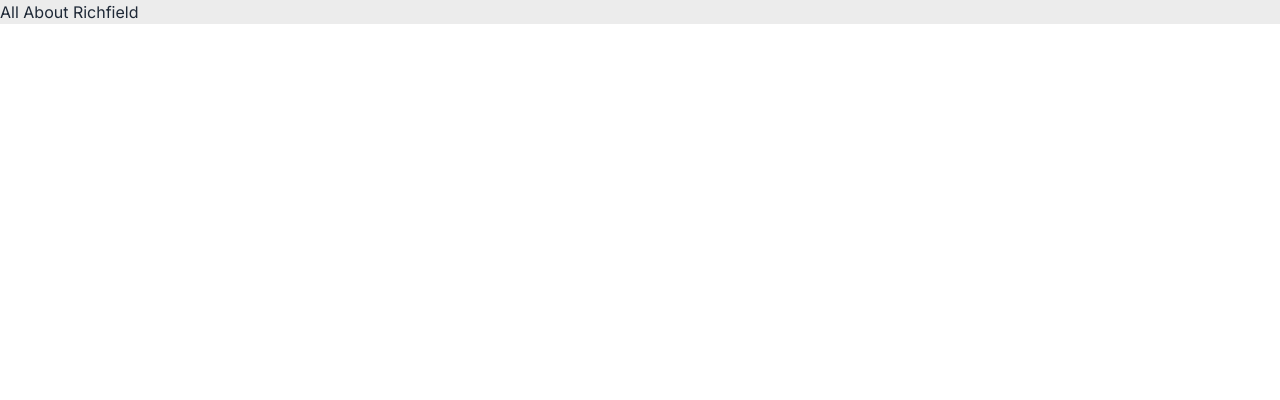
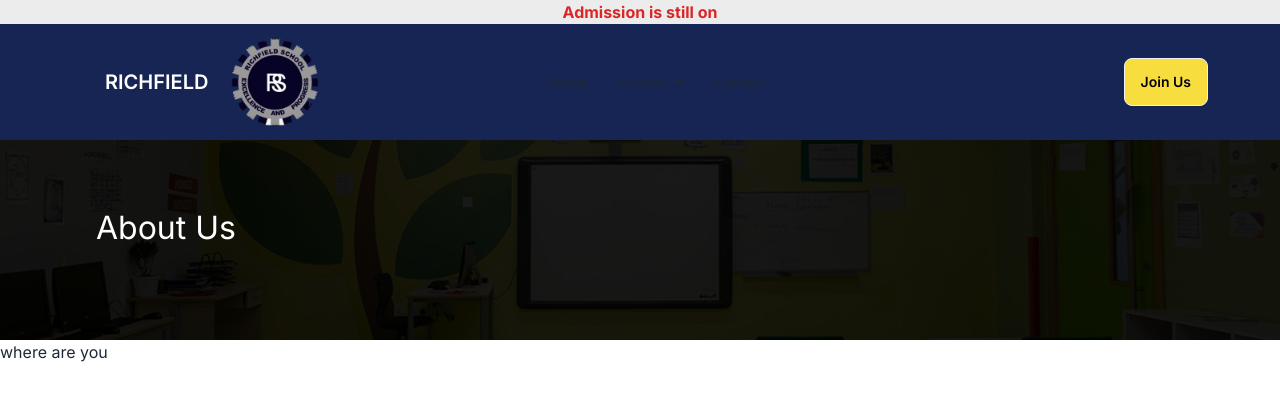
Before and after one commit to Jimohax/RichfieldSchoolApp, a Next.js app in the folder richfieldschoolapp/: page /about in a window 1280 px wide. Shown: the top 400 px of the page. Built offline with nearby package versions, Linux system fonts and the light colour scheme.

Commit message:
pages added

```diff
--- a/richfieldschoolapp/app/about/page.tsx
+++ b/richfieldschoolapp/app/about/page.tsx
@@ -1,8 +1,13 @@
+import NavBar from '@/components/navBar/NavBar'
+import SectionBanner from '@/components/SectionBanner/SectionBanner'
 import React from 'react'
 
 const About = () => {
   return (
-    <div>All About Richfield</div>
+    <>
+      <NavBar/>
+      <SectionBanner/>
+    </>
   )
 }
 
--- a/richfieldschoolapp/components/Hero/Hero.jsx
+++ b/richfieldschoolapp/components/Hero/Hero.jsx
@@ -11,7 +11,7 @@ import event4 from "../../public/img/event4.jpg";
 const Hero = () => {
 	return (
 		<>
-			<div className="bg-blue-900  w-full flex align-center  min-h-[30rem] justify-around relative  flex-col md:flex-row">
+			<div className="bg-blue-950  w-full flex align-center  min-h-[30rem] justify-around relative  flex-col md:flex-row">
 				<div>
 					<div className=" p-3 m-3 relative md:left-20 flex flex-col ">
 						<span className="text-white">For a better </span> <br />
--- a/richfieldschoolapp/components/Hero2/Hero2.tsx
+++ b/richfieldschoolapp/components/Hero2/Hero2.tsx
@@ -7,7 +7,7 @@ const Hero2 = () => {
         <main className="">
             <div className="w-full h-[40rem] bg-fixed relative bg-cover " style={{ backgroundImage: "url(/img/bg.jpg)"}} >
 
-                <div className="bg-blue-950 w-full h-[50rem] opacity-90 absolute top-0 "></div>
+                <div className="bg-black w-full h-[50rem] opacity-90 absolute top-0 "></div>
                 <div className="absolute top-5 text-white md:ml-[7rem] ml-[3rem] md:mt-[7rem] mt-[4rem] flex flex-col ">
 
                     <span className="text-[2rem] -mb-4">Welcome to</span>
--- /dev/null
+++ b/richfieldschoolapp/components/SectionBanner/SectionBanner.tsx
@@ -0,0 +1,19 @@
+import Image from 'next/image'
+import React from 'react'
+
+const SectionBanner = () => {
+  return (
+    <>
+        <div className='h-[200px] w-full relative'>
+            <div className='z-10 absolute text-white  text-[2rem] pl-[6rem] pt-[4rem] '>
+                <span>About Us</span>
+            </div>
+            <Image src="/img/facility2.jpg" fill className='absolute object-cover ' alt='banner'/>
+            <div className='bg-black opacity-90 w-full h-[200px]'></div>
+            <h1>where are you</h1>
+        </div>
+    </>
+  )
+}
+
+export default SectionBanner
--- a/richfieldschoolapp/components/navBar/NavBar.jsx
+++ b/richfieldschoolapp/components/navBar/NavBar.jsx
@@ -1,11 +1,12 @@
 import Image from "next/image";
+
 import React from "react";
 
 const NavBar = () => {
 	return (
 		<>
 			<div className="text-red-600 text-center font-bold  ">Admission is still on</div>
-			<div className="navbar bg-blue-900">
+			<div className="navbar bg-blue-950">
 				<div className="navbar-start mx-[5rem] text-white">
 					<div className="dropdown">
 						<div
@@ -55,7 +56,7 @@ const NavBar = () => {
 							</li>
 						</ul>
 					</div>
-					<a className="btn btn-ghost text-xl">RICHFIELD</a>
+					<a href="/" className="btn btn-ghost text-xl">RICHFIELD</a>
 					<Image src="/img/richfield_logo.png" height={100} width={100} alt="logo"/>
 				</div>
 				<div className="navbar-center hidden lg:flex">
@@ -69,6 +70,7 @@ const NavBar = () => {
 								<summary>School</summary>
 								<ul className="p-2 z-10">
 									<li>
+
 										<a>Pre-school</a>
 									</li>
 									<li>
```
